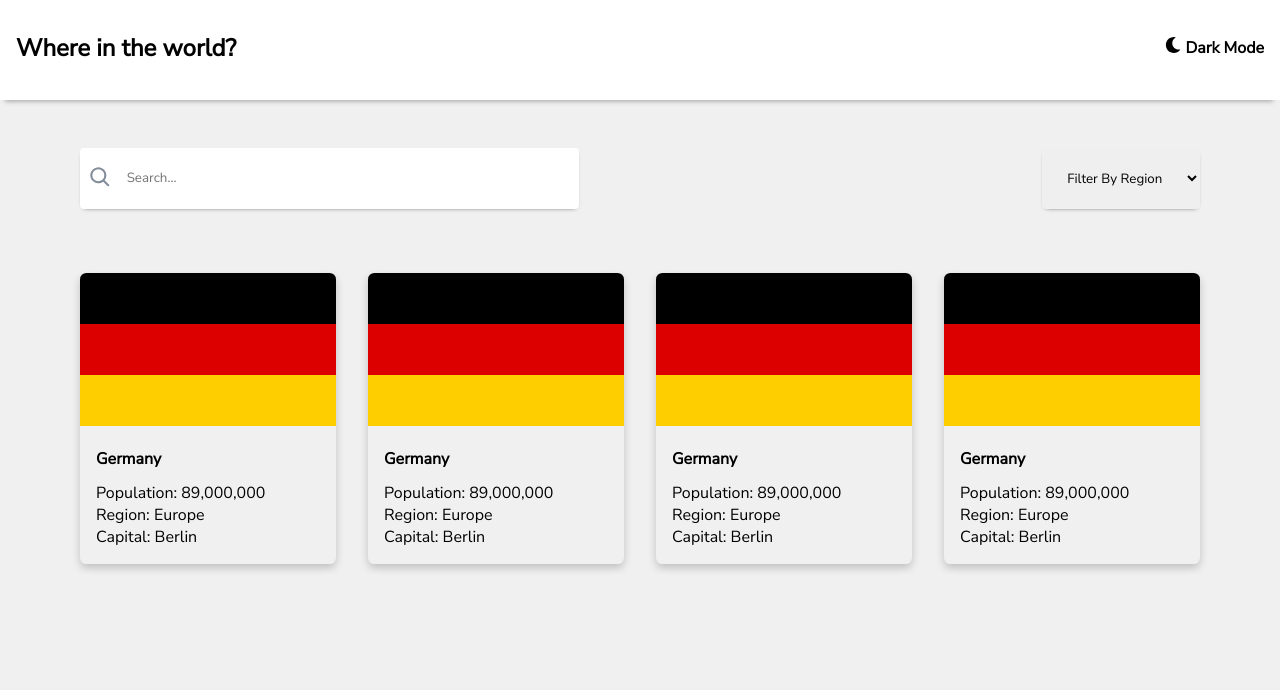
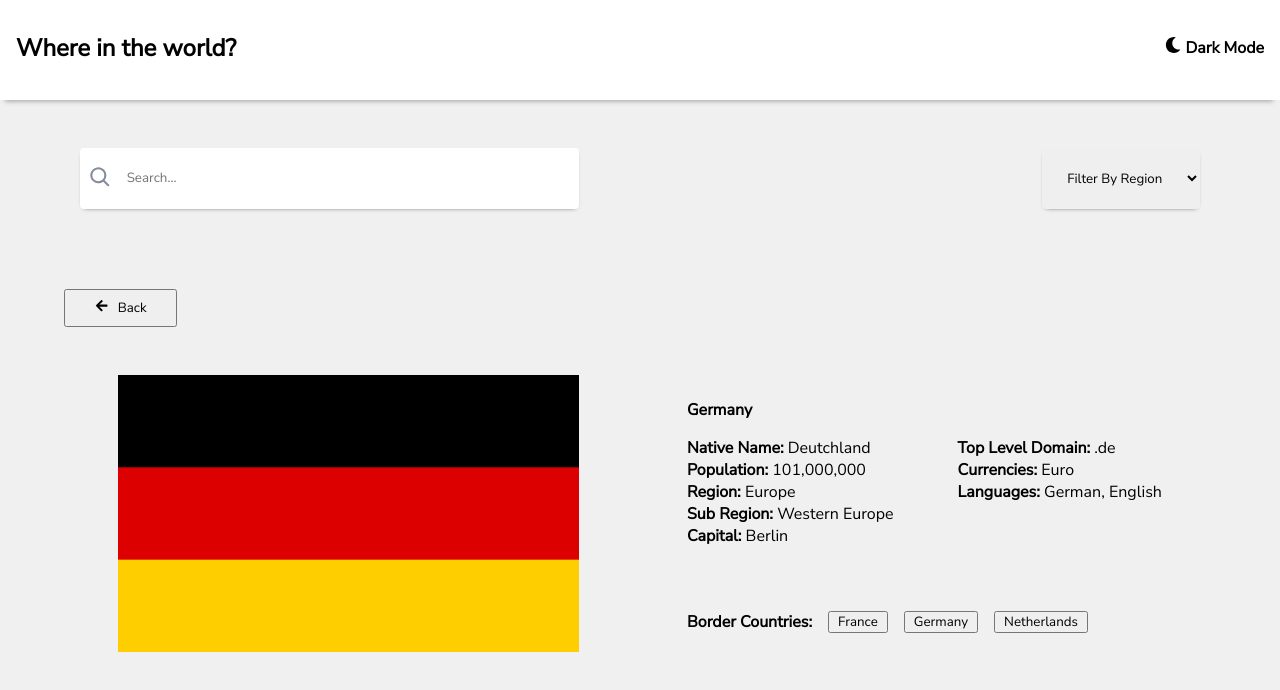
Before and after one commit to seyiram/countries, a React (Create React App) app: page / in a window 1280 px wide. Shown: the top 690 px of the page. Built offline with nearby package versions, Linux system fonts and the light colour scheme.

Commit message:
add country details

```diff
--- a/package.json
+++ b/package.json
@@ -9,6 +9,7 @@
     "react": "^18.1.0",
     "react-dom": "^18.1.0",
     "react-icons": "^4.3.1",
+    "react-router-dom": "^6.3.0",
     "react-scripts": "5.0.1",
     "web-vitals": "^2.1.4"
   },
--- a/src/App.css
+++ b/src/App.css
@@ -96,8 +96,9 @@ body {
 }
 
 .countries__card:hover {
-  box-shadow: 0 8px 16px 0 rgba(0,0,0,0.2);
-  transition: .3s;
+  box-shadow: 0 8px 16px 0 rgba(0, 0, 0, 0.2);
+  transition: 0.3s;
+  cursor: pointer;
 }
 
 .countries__card img {
@@ -120,3 +121,67 @@ body {
     flex-direction: column;
   }
 }
+
+/* Selected country section */
+
+.country {
+  padding: 2rem 4rem;
+  width: 100%;
+  margin-bottom: 5rem;
+}
+
+.country__button {
+  padding: 0.5rem 1.8rem;
+  text-align: center;
+  margin-bottom: 3rem;
+}
+
+.country__button svg {
+  margin-right: 0.6rem;
+  line-height: 1.5;
+}
+
+.country__wrapper {
+  display: flex;
+  justify-content: space-around;
+  align-items: center;
+  width: 100%;
+}
+
+.country__img {
+  width: 40%;
+}
+
+.country__img img {
+  max-width: 100%;
+}
+
+.country__content--wrapper h4 {
+  margin-bottom: 1rem;
+}
+.country__content span {
+  font-weight: 600;
+}
+.country__content--top {
+  display: flex;
+  justify-content: space-evenly;
+}
+
+.country__content--left {
+  margin-right: 4rem;
+}
+
+.country__content--bottom {
+  display: flex;
+  margin-top: 4rem;
+}
+
+.country__content--bottom span {
+  margin-right: 1rem;
+}
+
+.country__content--bottom button {
+  margin-right: 1rem;
+  padding: 0rem 0.5rem;
+
+}
--- a/src/App.js
+++ b/src/App.js
@@ -1,15 +1,18 @@
 
 import './App.css';
-import Countries from './components/Countries';
+// import Countries from './components/Countries';
 import Navbar from './components/Navbar';
 import Search from './components/Search';
+import Country from './components/Country';
 
 function App() {
   return (
     <div className="App">
       <Navbar />
       <Search />
-      <Countries />
+      {/* <Countries /> */}
+      <Country/>
+
      </div>
   )
 }
--- a/src/components/Countries.js
+++ b/src/components/Countries.js
@@ -1,4 +1,5 @@
 import germanFlag from "../img/Flag_of_Germany.svg";
+import { Link } from "react-router-dom";
 
 const Countries = () => {
   return (
--- /dev/null
+++ b/src/components/Country.js
@@ -0,0 +1,63 @@
+import { FaArrowLeft } from "react-icons/fa";
+import germanFlag from "../img/Flag_of_Germany.svg";
+
+const Country = () => {
+  return (
+    <div className="country">
+      <button className="country__button">
+        <FaArrowLeft />
+        Back
+      </button>
+      <div className="country__wrapper">
+        <div className="country__img">
+          <img src={germanFlag} alt="" />
+        </div>
+        <div className="country__content--wrapper">
+          <h4>Germany</h4>
+          <div className="country__content">
+            <div className="country__content--top">
+              <div className="country__content--left">
+                <p>
+                  <span>Native Name:</span> Deutchland
+                </p>
+                <p>
+                  <span>Population:</span> 101,000,000
+                </p>
+                <p>
+                  <span>Region:</span> Europe
+                </p>
+                <p>
+                  <span>Sub Region:</span> Western Europe
+                </p>
+                <p>
+                  <span>Capital:</span> Berlin
+                </p>
+              </div>
+              <div className="country__content--right">
+                <p>
+                  <span>Top Level Domain: </span>.de
+                </p>
+                <p>
+                  <span>Currencies: </span> Euro
+                </p>
+                <p>
+                  <span>Languages: </span>German, English
+                </p>
+              </div>
+            </div>
+            <div className="country__content--bottom">
+              <p>
+                <span>Border Countries:</span>
+              </p>
+              <button>France</button>
+              <button>Germany</button>
+              <button>Netherlands</button>
+            </div>
+          </div>
+        </div>
+      </div>
+    </div>
+  );
+};
+
+export default Country;
--- a/src/index.js
+++ b/src/index.js
@@ -1,13 +1,16 @@
-import React from 'react';
-import ReactDOM from 'react-dom/client';
-import './index.css';
-import App from './App';
-import reportWebVitals from './reportWebVitals';
+import React from "react";
+import ReactDOM from "react-dom/client";
+import "./index.css";
+import { BrowserRouter } from "react-router-dom";
+import App from "./App";
+import reportWebVitals from "./reportWebVitals";
 
-const root = ReactDOM.createRoot(document.getElementById('root'));
+const root = ReactDOM.createRoot(document.getElementById("root"));
 root.render(
   <React.StrictMode>
-    <App />
+    <BrowserRouter>
+      <App />
+    </BrowserRouter>
   </React.StrictMode>
 );
 
```
Also changed, not shown: 1 other file (tests, documents, lock files or other folders).
